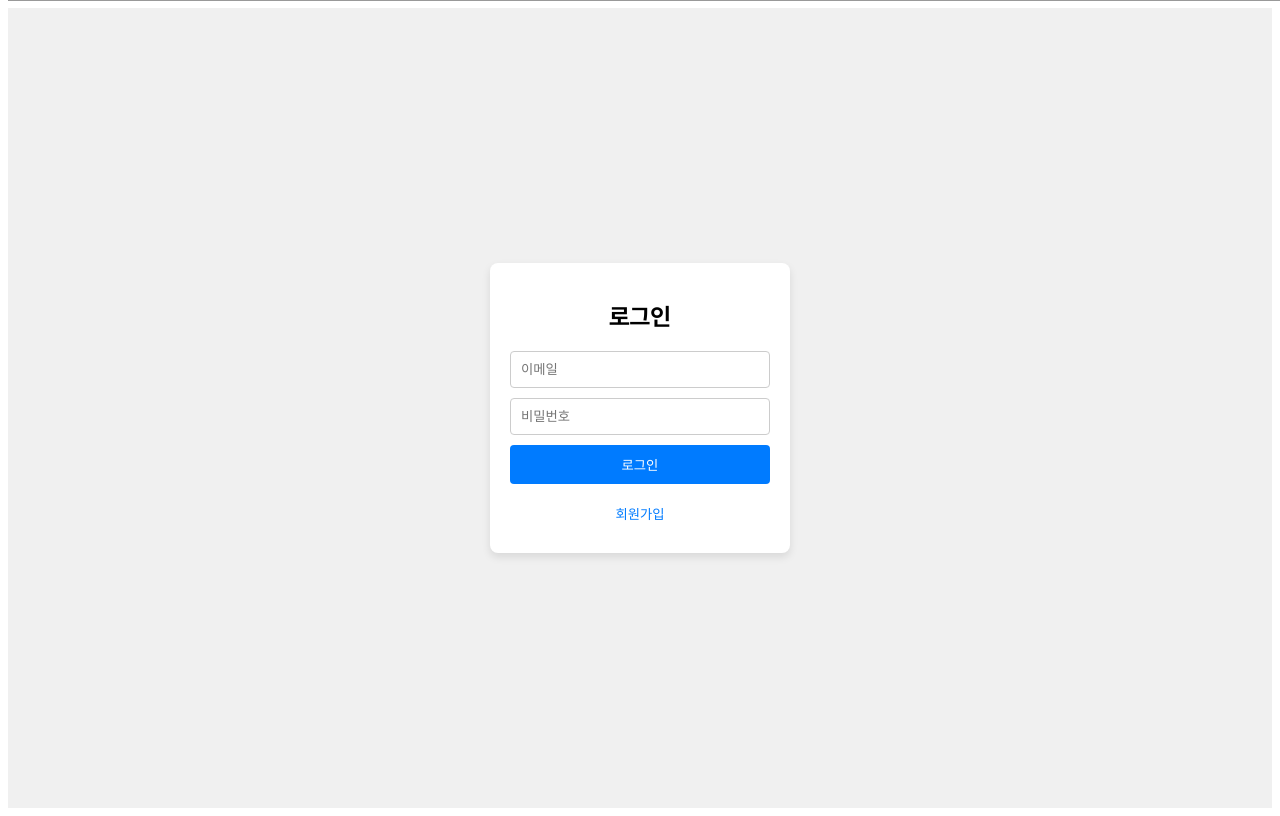
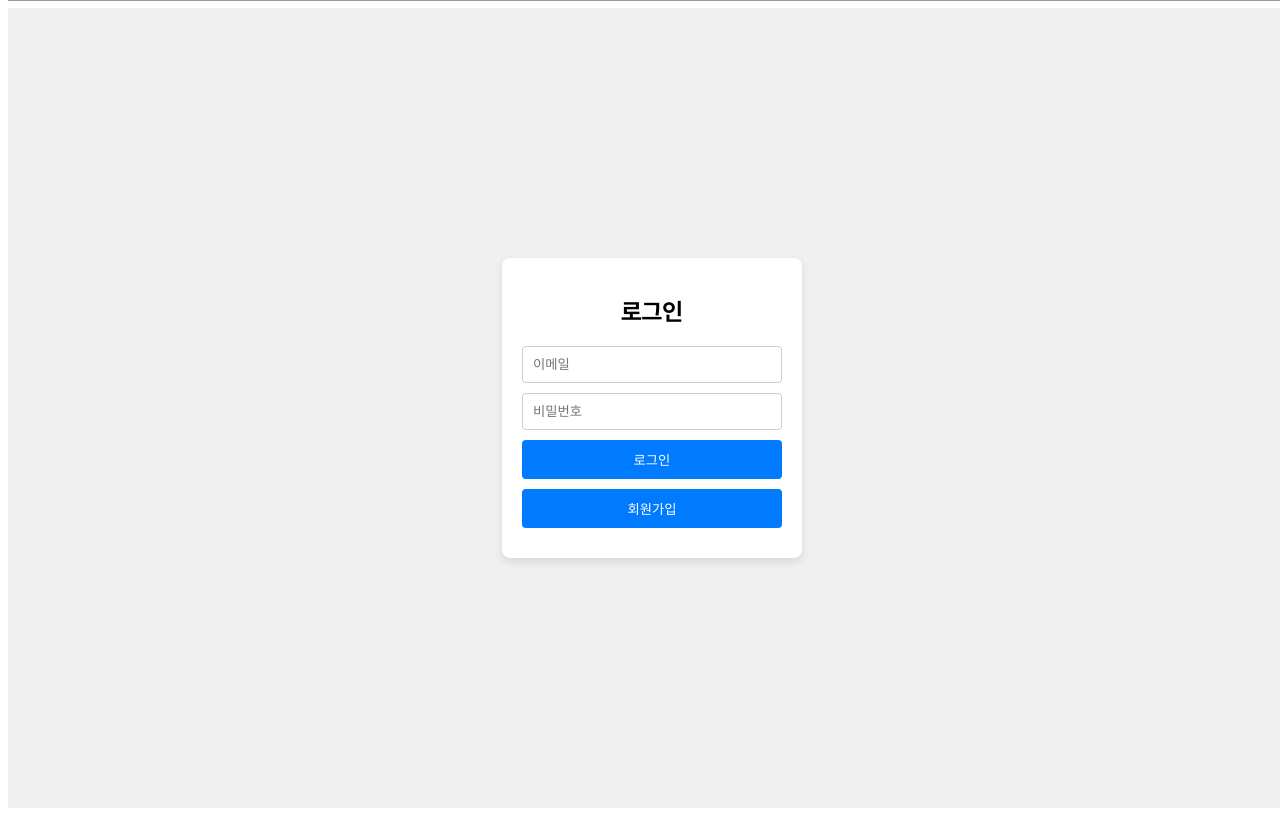
Before and after one commit to MJU-TeamProject2/MJU-FE, a React (Vite) app: page / in a window 1280 px wide. Built offline with nearby package versions, Linux system fonts and the light colour scheme.

Commit message:
feat: 로그인, 회원가입 컴포넌트 정리

```diff
--- /dev/null
+++ b/src/component/user/LoginContainer.tsx
@@ -0,0 +1,16 @@
+import styled from 'styled-components'
+export const LoginContainer = styled.div`
+    display: flex;
+    width: 100%;
+    height: 100%;
+    flex-direction: column;
+    justify-content: center;
+    padding: 0 12px;
+    align-items: center;
+    height: 100vh;
+    background-color: #f0f0f0;'
+    gap: 20px;
+    * {
+        width: 100%;
+    }
+`
--- /dev/null
+++ b/src/component/user/LoginStyles.ts
@@ -0,0 +1,38 @@
+import styled from 'styled-components'
+
+export const Card = styled.div`
+  background: white;
+  padding: 20px;
+  border-radius: 8px;
+  box-shadow: 0 4px 8px rgba(0, 0, 0, 0.1);
+  width: 300px;
+  box-sizing: border-box;
+`
+
+export const Title = styled.h2`
+  text-align: center;
+  margin-bottom: 20px;
+`
+
+export const Input = styled.input`
+  width: 100%;
+  padding: 10px;
+  margin-bottom: 10px;
+  border: 1px solid #ccc;
+  border-radius: 4px;
+  box-sizing: border-box;
+`
+export const Button = styled.button`
+  width: 100%;
+  padding: 10px;
+  background-color: #007bff;
+  color: white;
+  border: none;
+  border-radius: 4px;
+  cursor: pointer;
+  margin-bottom: 10px; /* 버튼 간의 간격 */
+
+  &:hover {
+    background-color: #0056b3;
+  }
+`
--- a/src/page/user/Login.tsx
+++ b/src/page/user/Login.tsx
@@ -1,90 +1,23 @@
-import { useNavigate } from 'react-router-dom'
-import styled from 'styled-components'
+import { Link } from 'react-router-dom'
+import { Card, Title, Input, Button } from '@/component/user/LoginStyles'
+import { LoginContainer } from '@/component/user/LoginContainer'
 
 const Login = () => {
-  const navigate = useNavigate()
-
-  const handleLogin = () => {
-    navigate('/home') // 홈으로 이동
-  }
-
-  const handleSignUp = () => {
-    navigate('/sign-up') // 회원가입으로 이동
-  }
-
   return (
-    <Container>
-      <LoginCard>
+    <LoginContainer>
+      <Card>
         <Title>로그인</Title>
         <Input type="text" placeholder="이메일" />
         <Input type="password" placeholder="비밀번호" />
-        <Button type="button" onClick={handleLogin}>
-          로그인
-        </Button>
-        <LinkButton type="button" onClick={handleSignUp}>
-          회원가입
-        </LinkButton>
-      </LoginCard>
-    </Container>
+        <Link to="/home">
+          <Button>로그인</Button>
+        </Link>
+        <Link to="/sign-up">
+          <Button>회원가입</Button>
+        </Link>
+      </Card>
+    </LoginContainer>
   )
 }
-const Container = styled.div`
-  display: flex;
-  justify-content: center;
-  align-items: center;
-  height: 100vh;
-  background-color: #f0f0f0;
-`
 
-const LoginCard = styled.div`
-  background: white;
-  padding: 20px;
-  border-radius: 8px;
-  box-shadow: 0 4px 8px rgba(0, 0, 0, 0.1);
-  width: 300px;
-  box-sizing: border-box;
-`
-
-const Title = styled.h2`
-  text-align: center;
-  margin-bottom: 20px;
-`
-
-const Input = styled.input`
-  width: 100%;
-  padding: 10px;
-  margin-bottom: 10px;
-  border: 1px solid #ccc;
-  border-radius: 4px;
-  box-sizing: border-box;
-`
-
-const Button = styled.button`
-  width: 100%;
-  padding: 10px;
-  background-color: #007bff;
-  color: white;
-  border: none;
-  border-radius: 4px;
-  cursor: pointer;
-  margin-bottom: 10px; /* 버튼 간의 간격 */
-
-  &:hover {
-    background-color: #0056b3;
-  }
-`
-
-const LinkButton = styled.button`
-  width: 100%;
-  padding: 10px;
-  background-color: transparent;
-  color: #007bff;
-  border: none;
-  border-radius: 4px;
-  cursor: pointer;
-
-  &:hover {
-    text-decoration: underline;
-  }
-`
 export default Login
--- a/src/page/user/SignUp.tsx
+++ b/src/page/user/SignUp.tsx
@@ -1,69 +1,21 @@
-import styled from 'styled-components'
-import { useNavigate } from 'react-router-dom'
+import { Link } from 'react-router-dom'
+import { Card, Title, Input, Button } from '@/component/user/LoginStyles'
+import { LoginContainer } from '@/component/user/LoginContainer'
 
 const SignUp = () => {
-  const navigate = useNavigate()
-
-  const handleSignUp = () => {
-    navigate('/home') // 홈으로 이동
-  }
   return (
-    <Container>
-      <LoginCard>
+    <LoginContainer>
+      <Card>
         <Title>회원가입</Title>
         <Input type="text" placeholder="이메일" />
         <Input type="password" placeholder="비밀번호" />
         <Input type="text" placeholder="이름" />
-        <Button type="button" onClick={handleSignUp}>
-          회원 가입
-        </Button>
-      </LoginCard>
-    </Container>
+        <Link to="/">
+          <Button>회원 가입</Button>
+        </Link>
+      </Card>
+    </LoginContainer>
   )
 }
 
-const Container = styled.div`
-  display: flex;
-  justify-content: center;
-  align-items: center;
-  height: 100vh; /* 화면 전체 높이 */
-  background-color: #f0f0f0; /* 배경 색상 */
-`
-
-const LoginCard = styled.div`
-  background: white;
-  padding: 20px;
-  border-radius: 8px;
-  box-shadow: 0 4px 8px rgba(0, 0, 0, 0.1);
-  width: 300px; /* 카드 너비 */
-  box-sizing: border-box; /* 패딩 포함한 너비 계산 */
-`
-
-const Title = styled.h2`
-  text-align: center;
-  margin-bottom: 20px;
-`
-
-const Input = styled.input`
-  width: 100%; /* 부모 요소에 맞춰 100% 너비 */
-  padding: 10px;
-  margin-bottom: 10px;
-  border: 1px solid #ccc;
-  border-radius: 4px;
-  box-sizing: border-box; /* 패딩 포함한 너비 계산 */
-`
-
-const Button = styled.button`
-  width: 100%;
-  padding: 10px;
-  background-color: #007bff;
-  color: white;
-  border: none;
-  border-radius: 4px;
-  cursor: pointer;
-
-  &:hover {
-    background-color: #0056b3;
-  }
-`
 export default SignUp
```
